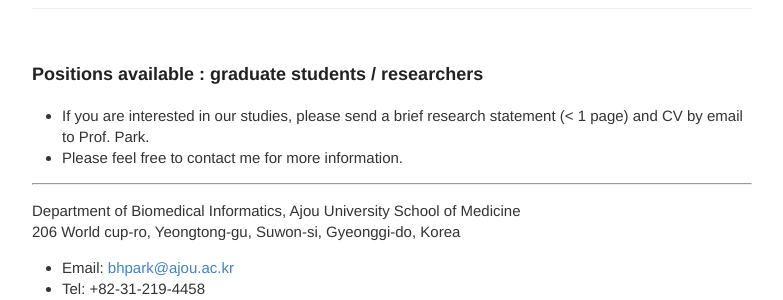
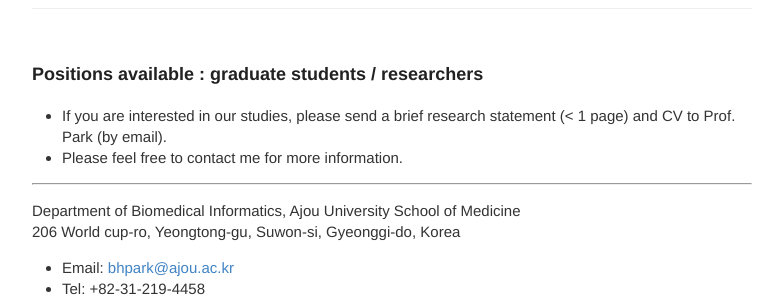
Before and after one commit to neurostat-lab/neurostat-lab.github.io, a Jekyll site: the page built from contact.md, in a window 1280 px wide. Shown: the part 141-441 px from the top of the page, without its empty margins (248-1031 px from the left). Built offline with Jekyll 4.4.1, drawn with Linux system fonts in a browser that asks for light colours.

```diff
--- a/contact.md
+++ b/contact.md
@@ -7,7 +7,7 @@ permalink: /contact/
 
 #### Positions available : graduate students / researchers
 
-* If you are interested in our studies, please send a brief research statement (< 1 page) and CV by email to Prof. Park.
+* If you are interested in our studies, please send a brief research statement (< 1 page) and CV to Prof. Park (by email).
 * Please feel free to contact me for more information.
 <br>
 
```
